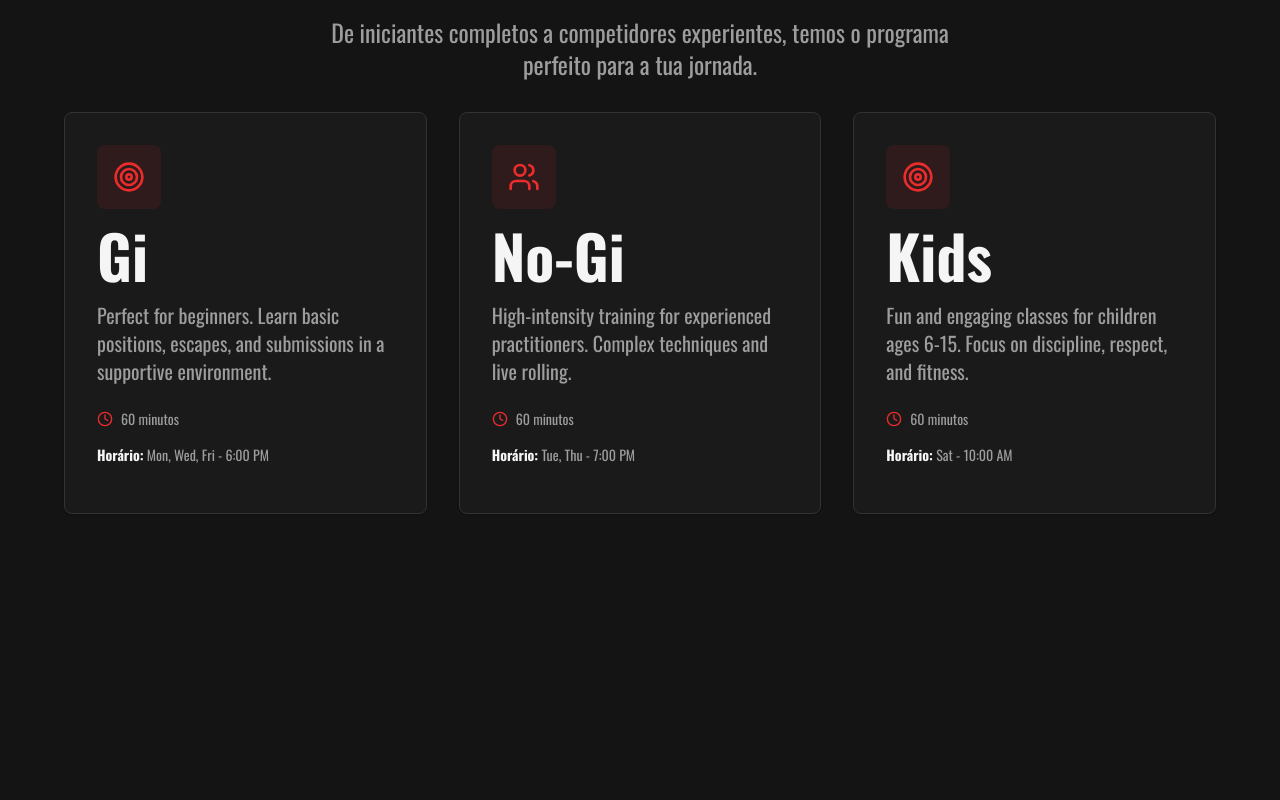
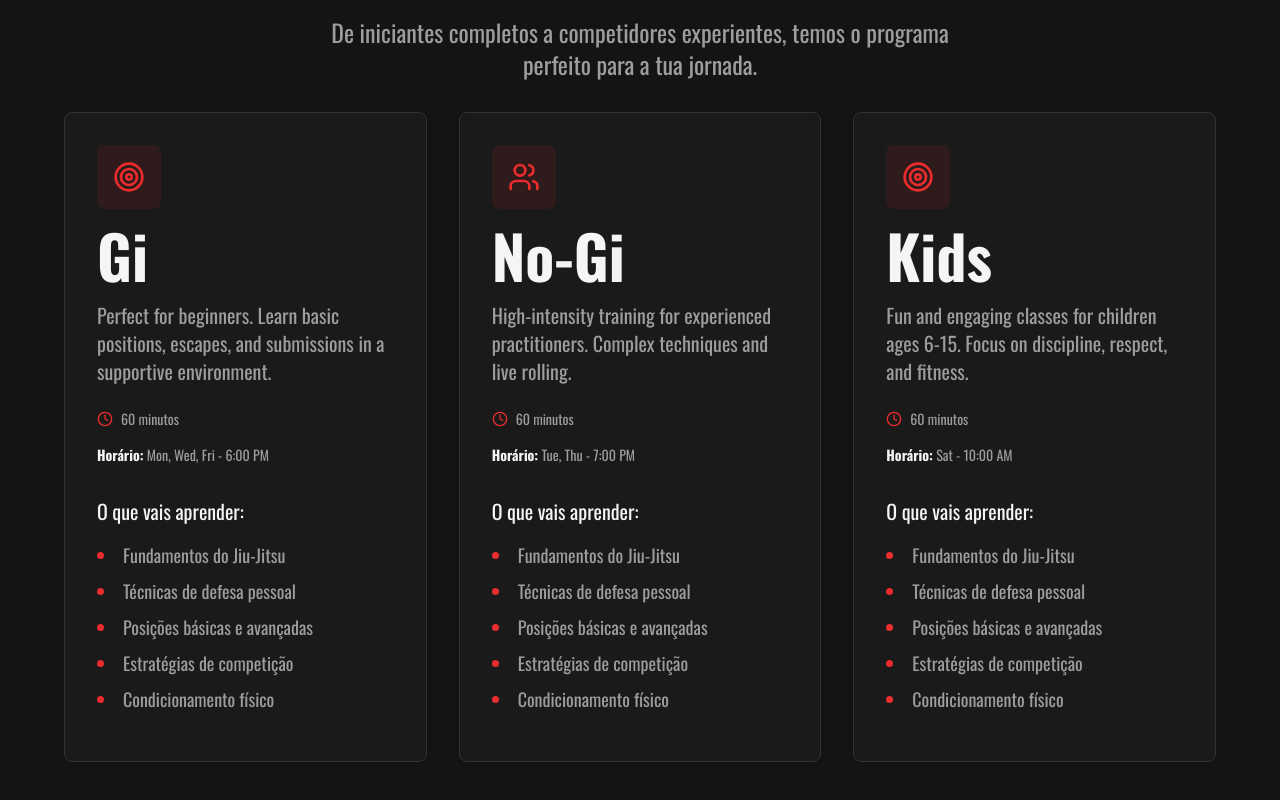
Before and after one commit to lucas-botelho/fightclub-react, a React (Vite) app: page / in a window 1280 px wide. Shown: the part 932-1732 px from the top of the page. Built offline with nearby package versions, Linux system fonts and the light colour scheme.

Commit message:
classescard add bullet points

```diff
--- a/src/App.tsx
+++ b/src/App.tsx
@@ -25,6 +25,11 @@ export default function App() {
                 <circle cx="12" cy="12" r="6"></circle>,
                 <circle cx="12" cy="12" r="2"></circle>
               ]}
+              whatYouWillLearn={["Fundamentos do Jiu-Jitsu",
+                "Técnicas de defesa pessoal",
+                "Posições básicas e avançadas",
+                "Estratégias de competição",
+                "Condicionamento físico",]}
             />
 
             <ClassesCard
@@ -38,6 +43,11 @@ export default function App() {
                 <path d="M22 21v-2a4 4 0 0 0-3-3.87"></path>,
                 <path d="M16 3.13a4 4 0 0 1 0 7.75"></path>
               ]}
+              whatYouWillLearn={["Fundamentos do Jiu-Jitsu",
+                "Técnicas de defesa pessoal",
+                "Posições básicas e avançadas",
+                "Estratégias de competição",
+                "Condicionamento físico",]}
             />
 
             <ClassesCard
@@ -50,6 +60,11 @@ export default function App() {
                 <circle cx="12" cy="12" r="6"></circle>,
                 <circle cx="12" cy="12" r="2"></circle>
               ]}
+              whatYouWillLearn={["Fundamentos do Jiu-Jitsu",
+                "Técnicas de defesa pessoal",
+                "Posições básicas e avançadas",
+                "Estratégias de competição",
+                "Condicionamento físico",]}
             />
           </div>
 
--- a/src/components/ClassesCard.tsx
+++ b/src/components/ClassesCard.tsx
@@ -6,6 +6,7 @@ type SvgTextCardProps = {
     duration: string;
     schedule: string;
     svg: React.ReactNode[];
+    whatYouWillLearn: string[];
 };
 
 const ClassesCard: React.FC<SvgTextCardProps> = (props) => {
@@ -29,6 +30,16 @@ const ClassesCard: React.FC<SvgTextCardProps> = (props) => {
                     <strong className="text-dark-title-primary">Horário:</strong> {schedule}
                 </div>
             </div>
+            <div className="space-y-4 mb-4 mt-4">
+                <p className='text-dark-title-primary '>O que vais aprender: </p>
+                <ul className="list-disc list-inside text-dark-text-primary space-y-2 marker:text-dark-tile-secondary text-lg">
+                    {props.whatYouWillLearn.map((text, idx) => (
+                        <li key={idx}>{text}</li>
+                    ))}
+
+                </ul>
+            </div>
+
         </div>
     );
 };
```
